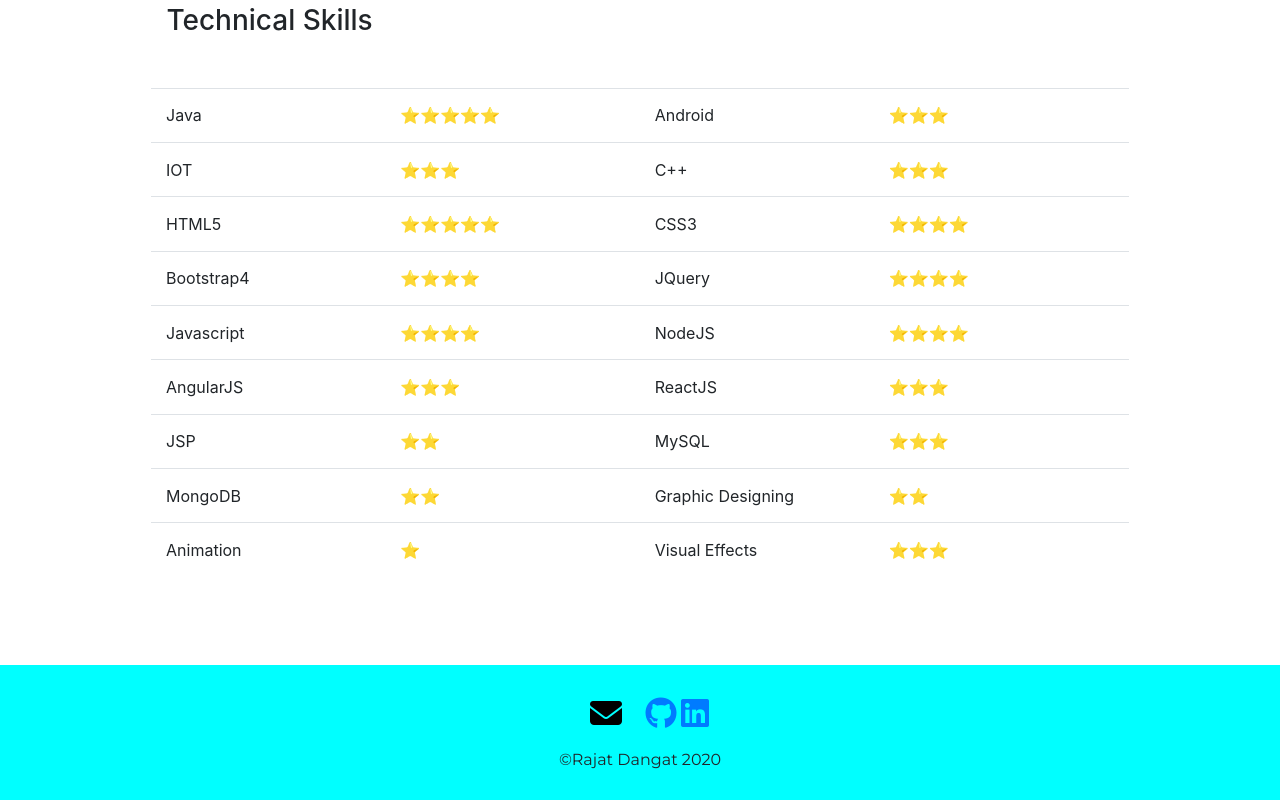
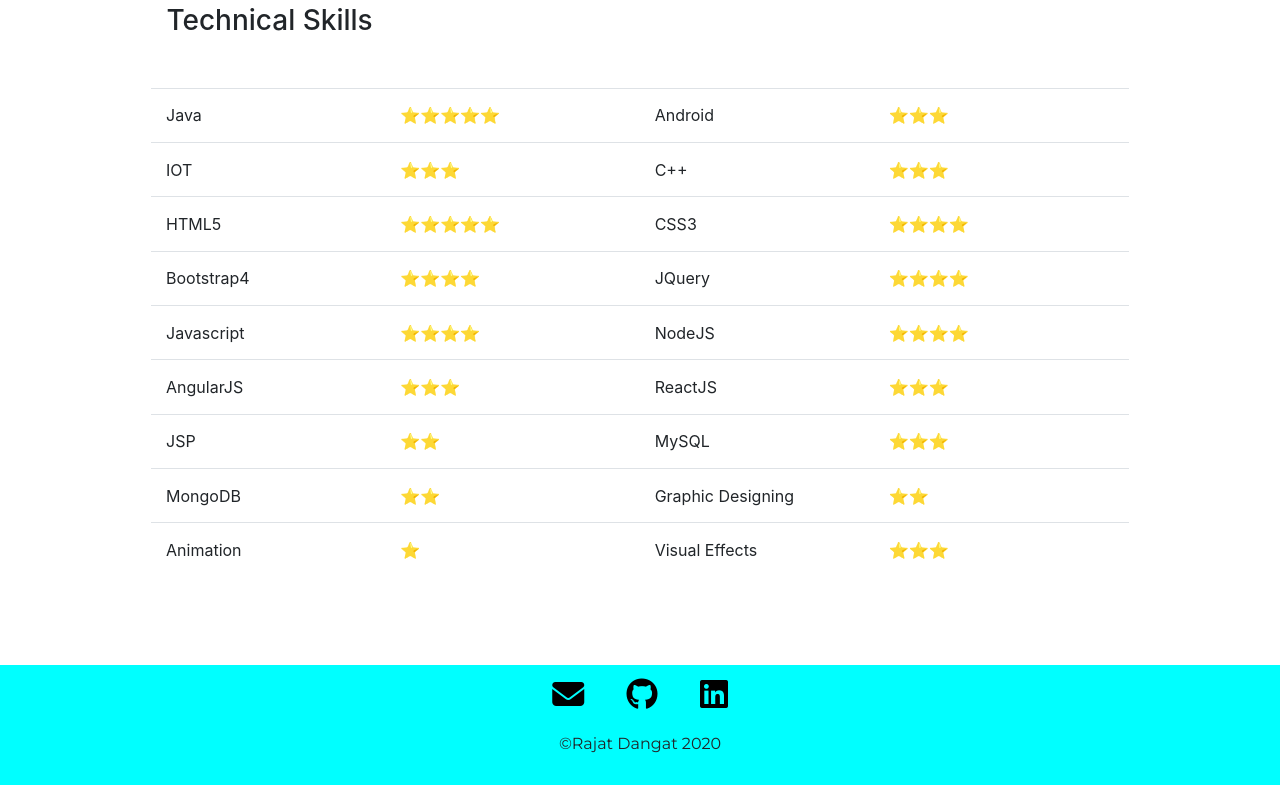
Before and after one commit to colton75/resume, a plain HTML site: page index.html in a window 1280 px wide. Shown: the part 2568-3368 px from the top of the page. Drawn offline with nearby package versions, Linux system fonts and the light colour scheme; a web font is replaced by a local one.

Commit message:
Add files via upload

```diff
--- a/style.css
+++ b/style.css
@@ -167,11 +167,12 @@ h1 {
 .contact-link {
     text-decoration: none;
     font-weight: bold;
+    color: black;
+    padding: 2%;
 }
 
-.fa-envelope {
-    color: black;
-    padding: 2%;
+.icon-links {
+    margin-bottom: 20px;
 }
 
 
```
